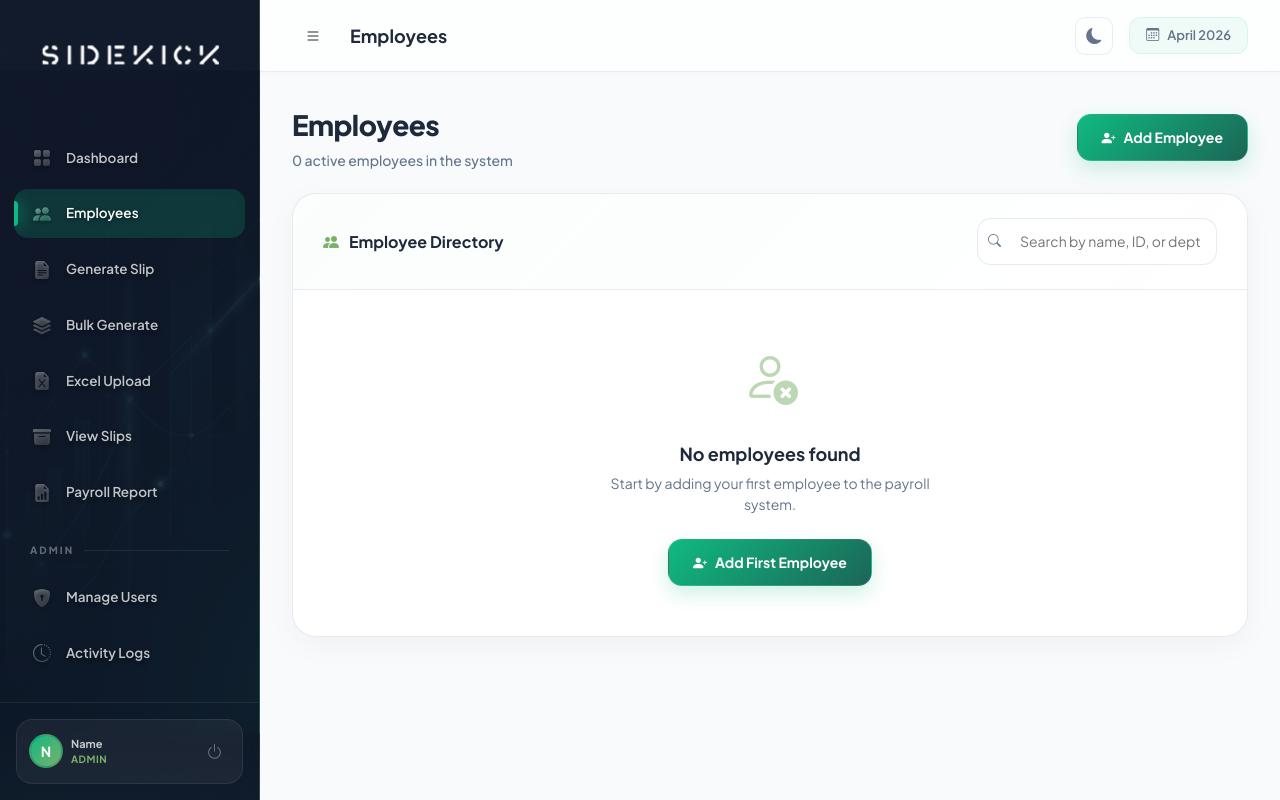
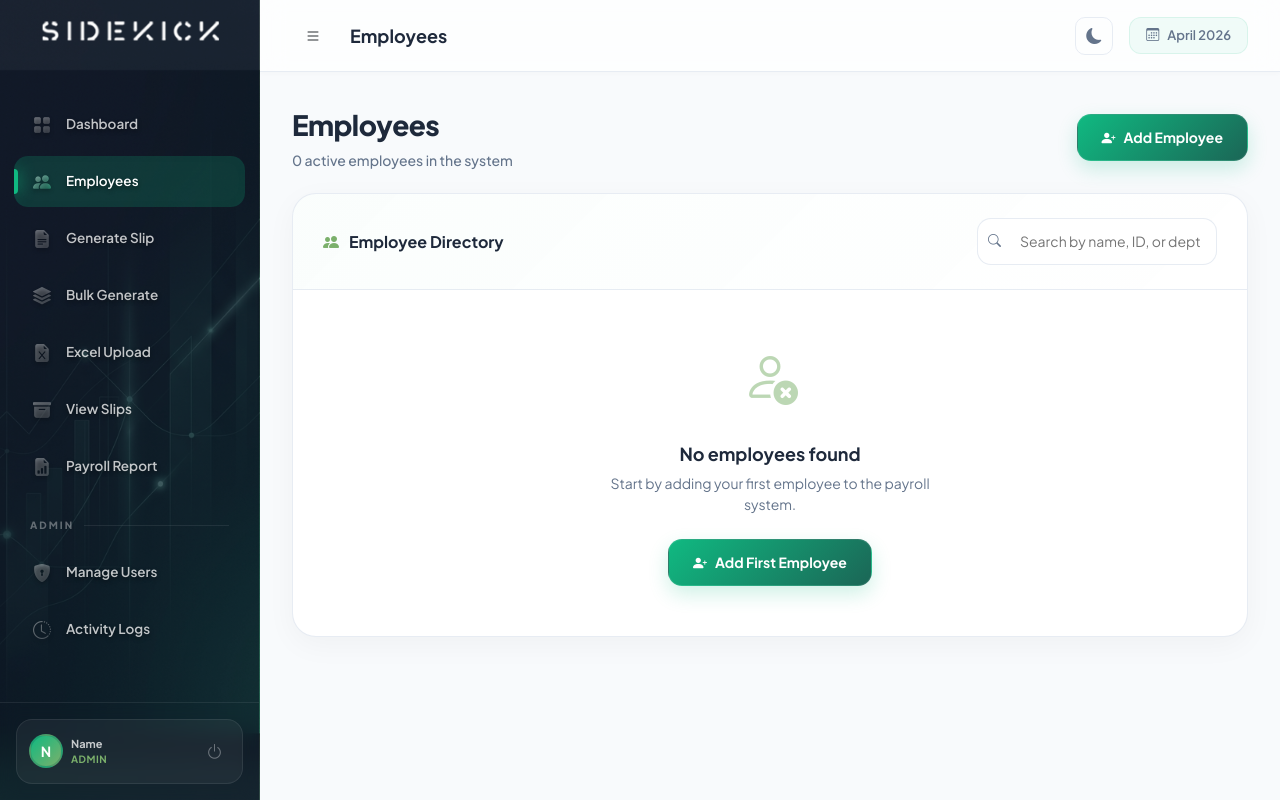
Before and after one commit to Sidekick1012/Sidekick_SallarySlip_Generator, a Flask app: page /employees in a window 1280 px wide. Run offline with Flask 3, Linux system fonts and the light colour scheme; the visitor is signed in with stand-in values (Sample User, id 1); some libraries are stand-ins or nearby versions.

Commit message:
jjjjjjjjjjjjjjjj

```diff
--- a/static/css/style.css
+++ b/static/css/style.css
@@ -133,7 +133,7 @@ body {
   content: '';
   position: absolute;
   inset: 0;
-  background: rgba(15, 23, 42, 0.85); /* Solid high-end emerald/navy overlay */
+  background: rgba(15, 23, 42, 0.6); /* Restored prominent visibility */
   z-index: 0;
 }
 
@@ -144,7 +144,7 @@ body {
   display: flex;
   flex-direction: column;
   align-items: center;
-  padding: 40px 18px;
+  padding: 16px 18px 30px; /* Reduced top padding to move logo up */
   background: transparent !important;
   border: none !important;
   box-shadow: none !important;
```
